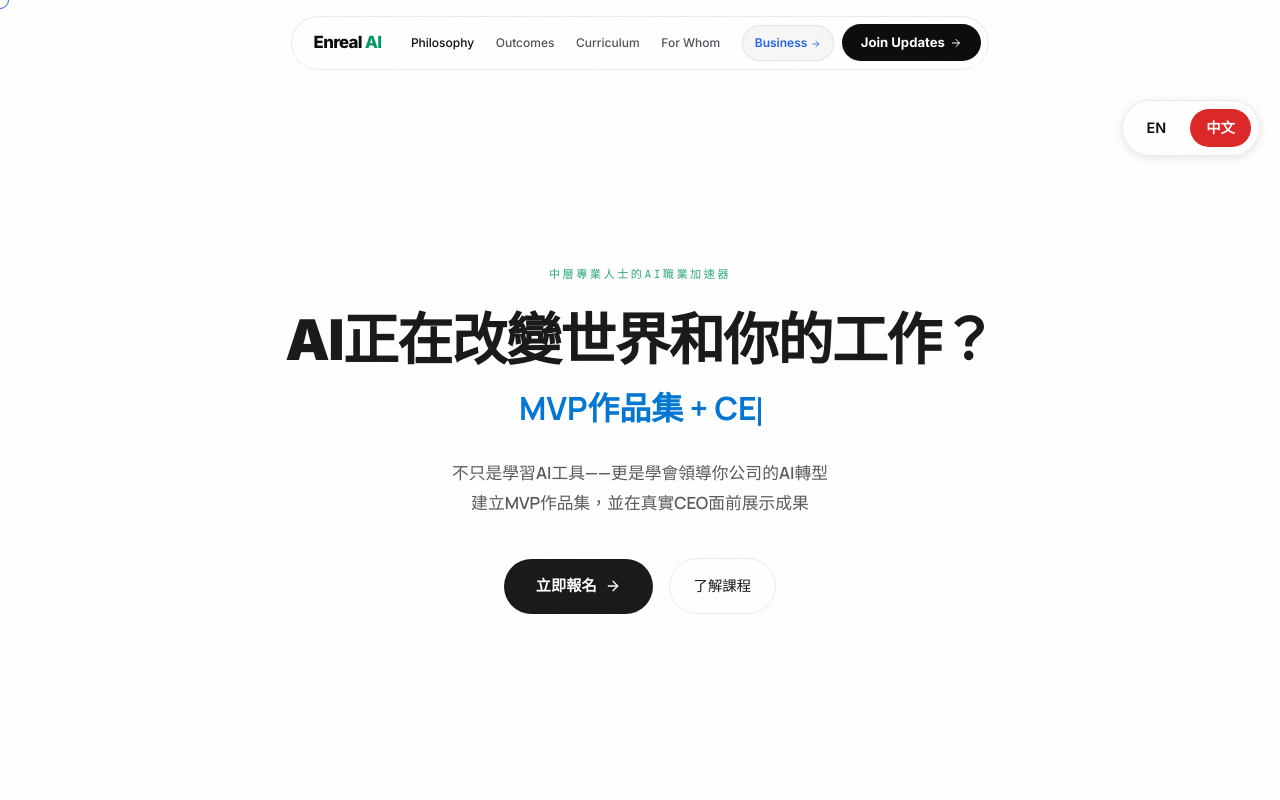
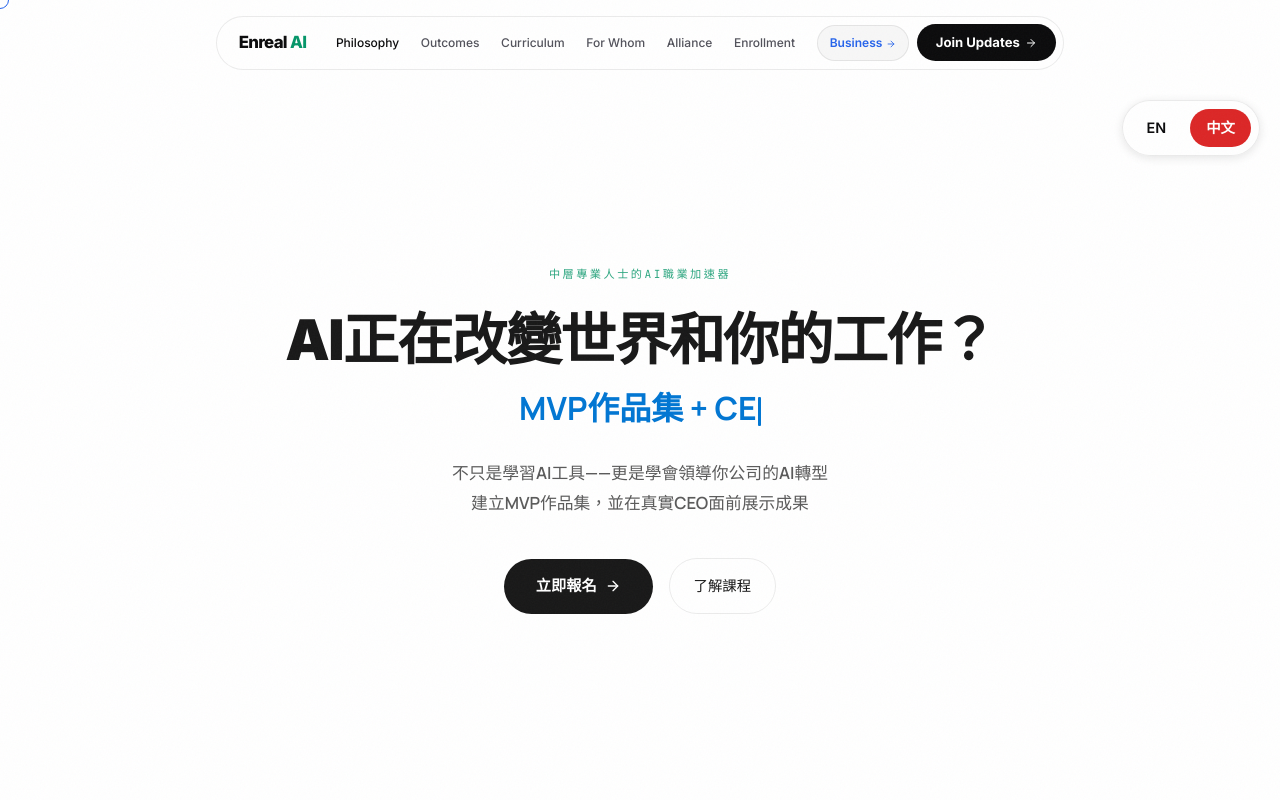
Before and after one commit to aibuddygame/enreal, a React (Vite) app: page /course in a window 1280 px wide. Shown: the top 800 px of the page. Built offline with nearby package versions, Linux system fonts and the light colour scheme.

Commit message:
fix: restore all nav items in navbar (Alliance was hidden)

```diff
--- a/src/components/IndividualNavbar.jsx
+++ b/src/components/IndividualNavbar.jsx
@@ -85,7 +85,7 @@ export default function IndividualNavbar() {
 
                 {/* Desktop links - hidden on mobile */}
                 <div className="nav-d" style={{ display: 'flex', gap: '0.15rem' }}>
-                    {NAV.slice(0, 4).map(({ label, id }) => (
+                    {NAV.map(({ label, id }) => (
                         <button key={id} onClick={() => go(id)}
                             style={{
                                 background: 'none', border: 'none', cursor: 'pointer',
```
